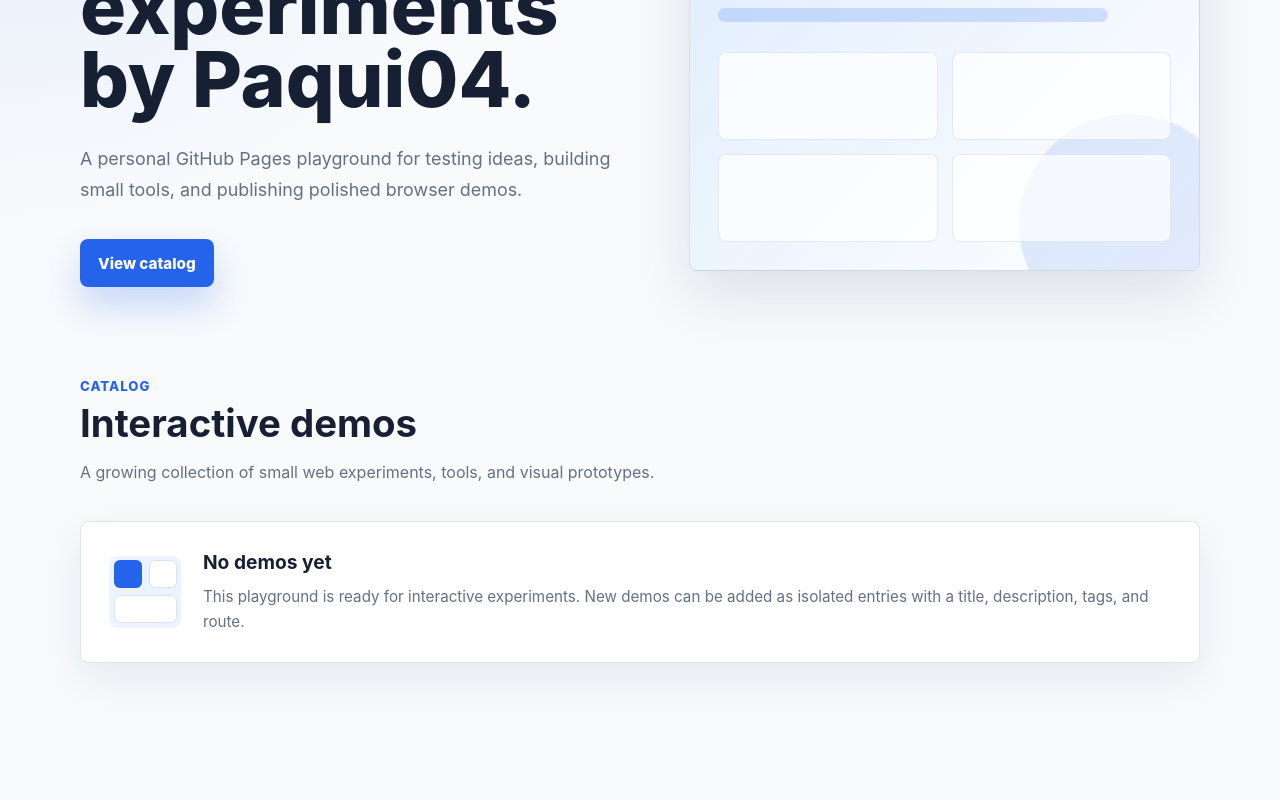
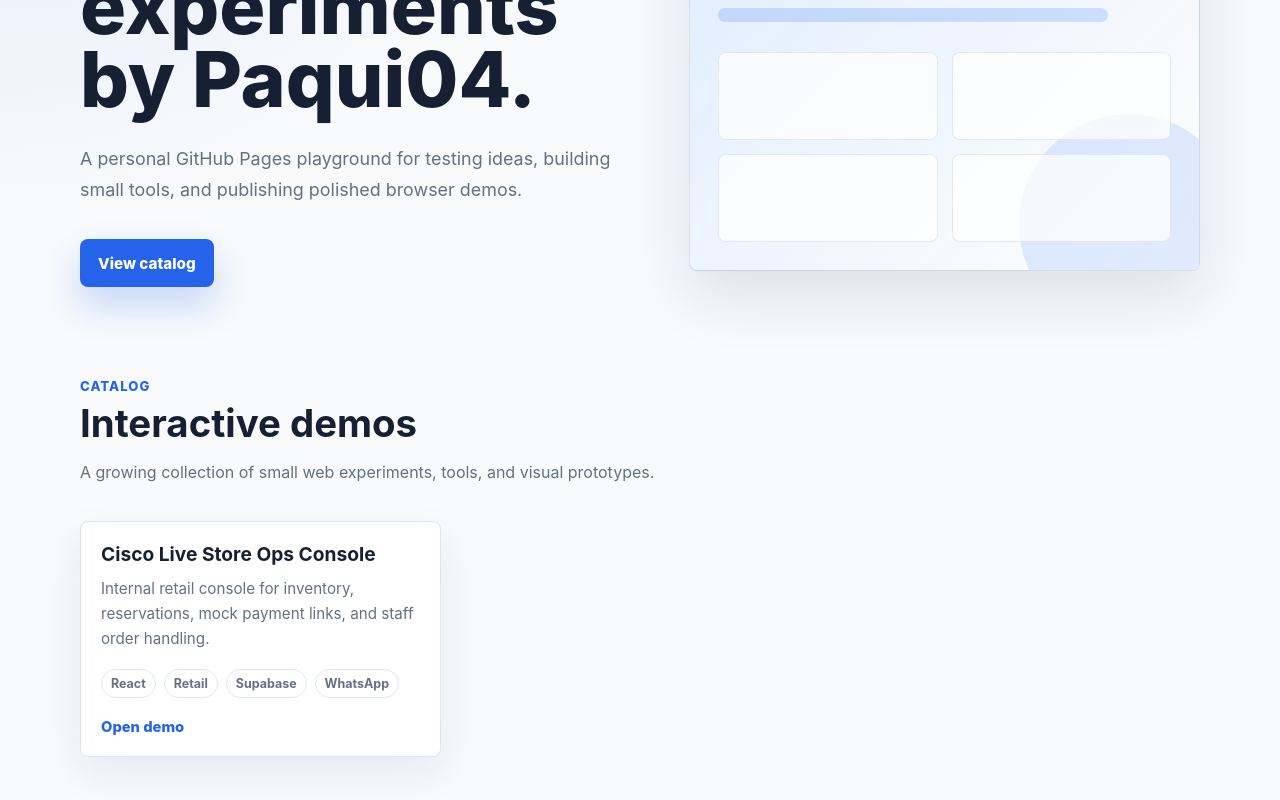
Before and after one commit to Paqui04/Paqui04.github.io, a React (Vite) app: page / in a window 1280 px wide. Shown: the part 320-1120 px from the top of the page. Before the commit the page ends 1075 px from the top, so only its background shows below. Built offline with nearby package versions, Linux system fonts and the light colour scheme.

Commit message:
Add Cisco Live Store demo entry

```diff
--- a/src/demos/index.js
+++ b/src/demos/index.js
@@ -1 +1,9 @@
-export const demos = [];
+export const demos = [
+  {
+    title: "Cisco Live Store Ops Console",
+    description:
+      "Internal retail console for inventory, reservations, mock payment links, and staff order handling.",
+    tags: ["React", "Retail", "Supabase", "WhatsApp"],
+    route: "#/cisco-live-store",
+  },
+];
```
